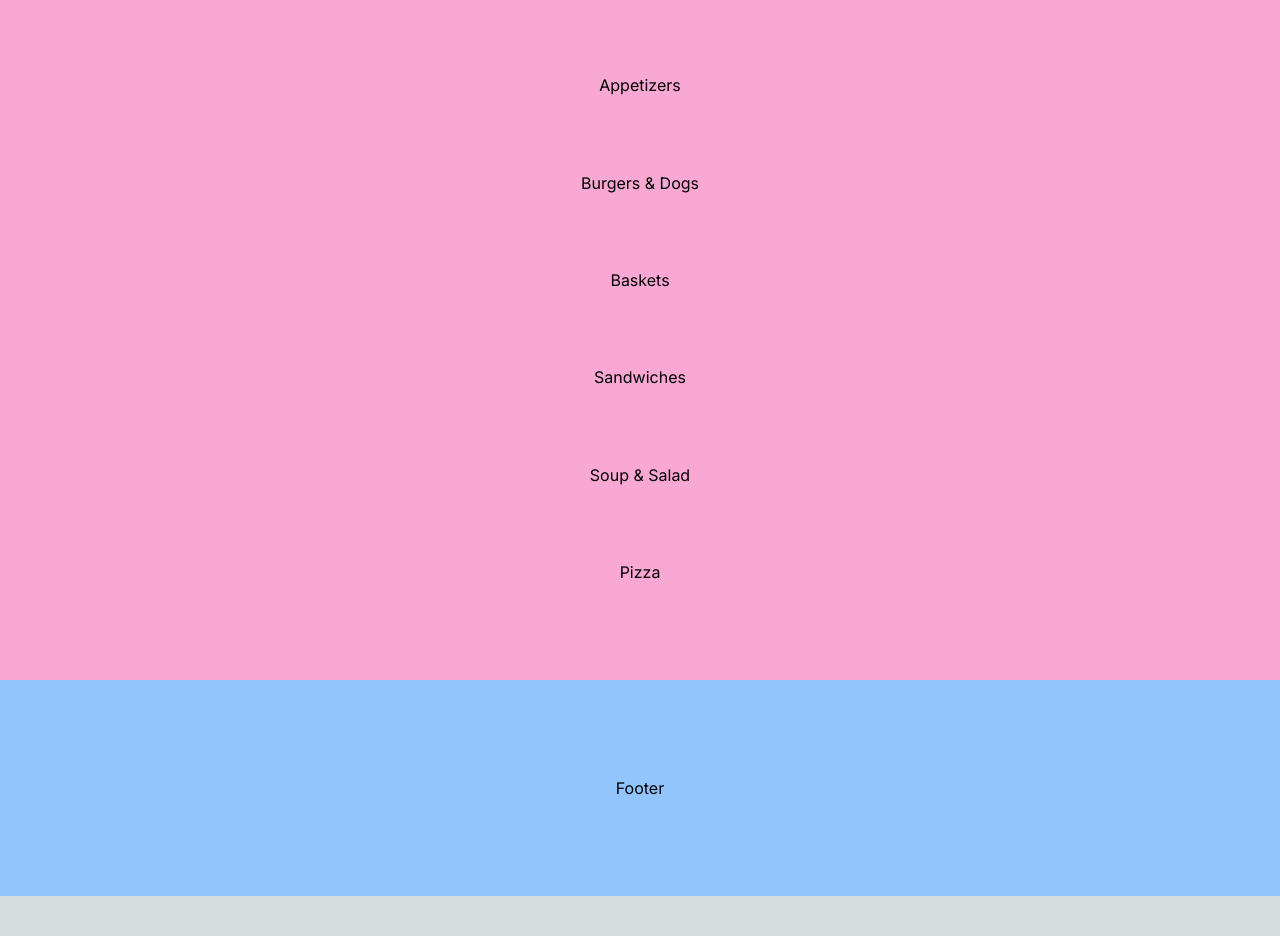
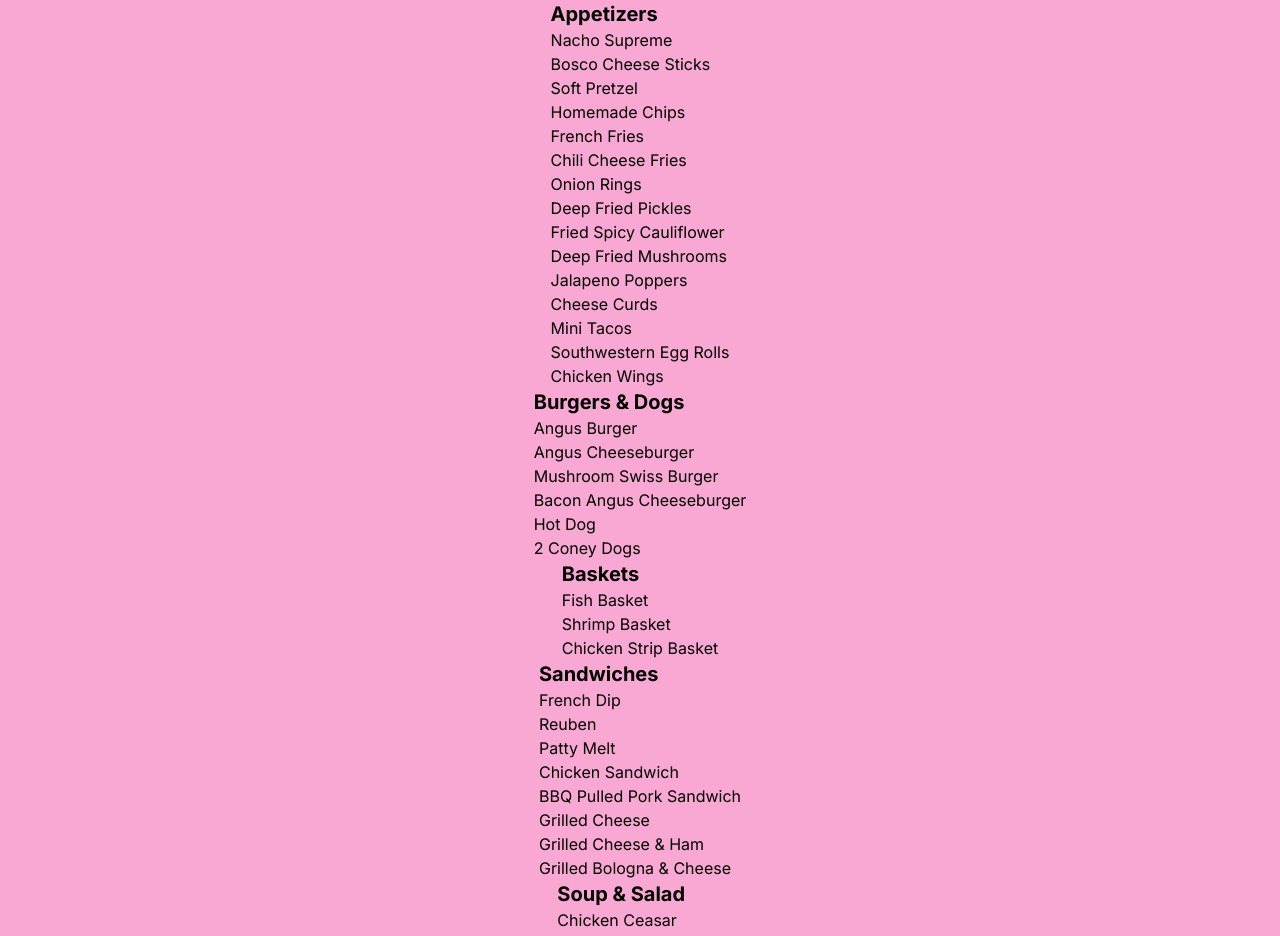
Before and after one commit to angski11422/hideaway, a Next.js app: page /menu in a window 1280 px wide. Shown: the part 360-1296 px from the top of the page. Before the commit the page ends 1256 px from the top, so only its background shows below. Built offline with nearby package versions, Linux system fonts and the light colour scheme.

Commit message:
main menu

```diff
--- a/app/menu/page.jsx
+++ b/app/menu/page.jsx
@@ -3,22 +3,70 @@ export default function Menu() {
     <div className="flex min-h-screen flex-col items-center justify-between p-24 bg-pink-300">
       <h1>Menu</h1>
       <div>
-        <h2>Appetizers</h2>
+        <h3 className="font-bold text-xl">Appetizers</h3>
+        <ul>
+          <li>Nacho Supreme</li>
+          <li>Bosco Cheese Sticks</li>
+          <li>Soft Pretzel</li>
+          <li>Homemade Chips</li>
+          <li>French Fries</li>
+          <li>Chili Cheese Fries</li>
+          <li>Onion Rings</li>
+          <li>Deep Fried Pickles</li>
+          <li>Fried Spicy Cauliflower</li>
+          <li>Deep Fried Mushrooms</li>
+          <li>Jalapeno Poppers</li>
+          <li>Cheese Curds</li>
+          <li>Mini Tacos</li>
+          <li>Southwestern Egg Rolls</li>
+          <li>Chicken Wings</li>
+        </ul>
       </div>
       <div>
-        <h2>Burgers & Dogs</h2>
+        <h3 className="font-bold text-xl">Burgers & Dogs</h3>
+        <ul>
+          <li>Angus Burger</li>
+          <li>Angus Cheeseburger</li>
+          <li>Mushroom Swiss Burger</li>
+          <li>Bacon Angus Cheeseburger</li>
+          <li>Hot Dog</li>
+          <li>2 Coney Dogs</li>
+        </ul>
       </div>
       <div>
-        <h2>Baskets</h2>
+        <h3 className="font-bold text-xl">Baskets</h3>
+        <ul>
+          <li>Fish Basket</li>
+          <li>Shrimp Basket</li>
+          <li>Chicken Strip Basket</li>
+        </ul>
       </div>
       <div>
-        <h2>Sandwiches</h2>
+        <h3 className="font-bold text-xl">Sandwiches</h3>
+        <ul>
+          <li>French Dip</li>
+          <li>Reuben</li>
+          <li>Patty Melt</li>
+          <li>Chicken Sandwich</li>
+          <li>BBQ Pulled Pork Sandwich</li>
+          <li>Grilled Cheese</li>
+          <li>Grilled Cheese & Ham</li>
+          <li>Grilled Bologna & Cheese</li>
+        </ul>
       </div>
       <div>
-        <h2>Soup & Salad</h2>
+        <h3 className="font-bold text-xl">Soup & Salad</h3>
+        <ul>
+          <li>Chicken Ceasar</li>
+          <li>Spicy Chicken</li>
+          <li>Chicken Bacon Ranch</li>
+          <li>Antipasto Salad</li>
+          <li>Chili</li>
+          <li>Soup of the Day</li>
+        </ul>
       </div>
       <div>
-        <h2>Pizza</h2>
+        <h3 className="font-bold text-xl">Pizza</h3>
       </div>
     </div>
   );
```
